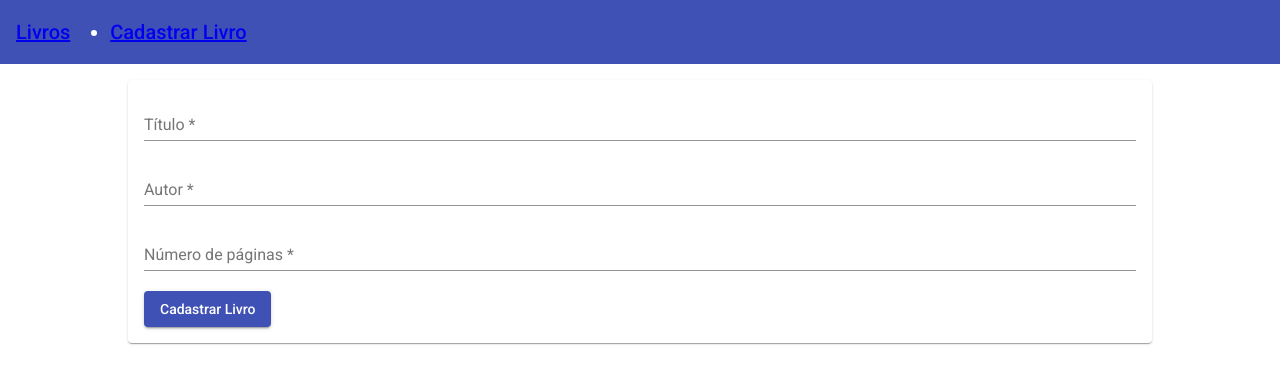
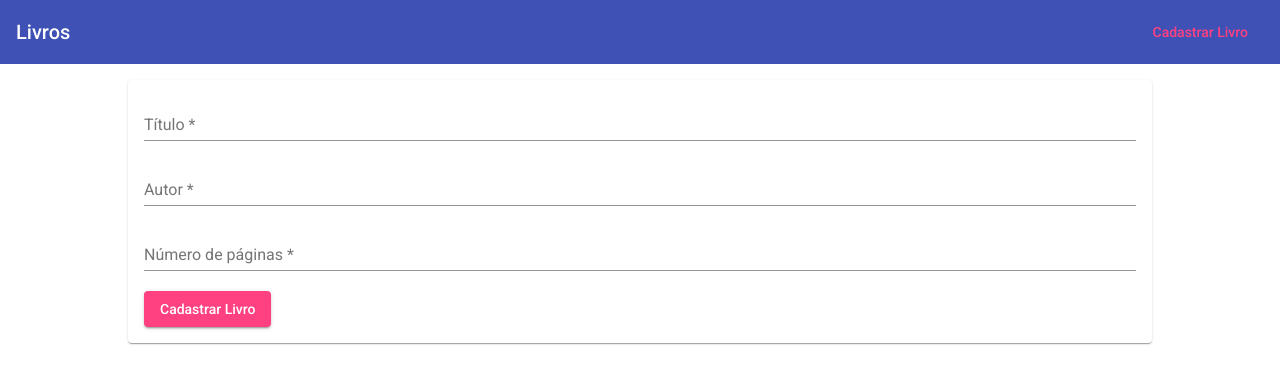
Before and after one commit to DanielScabar/projeto-lp2-t1, an Angular app: page /criar in a window 1280 px wide. Shown: the top 384 px of the page. Built offline with nearby package versions, Linux system fonts and the light colour scheme.

Commit message:
Estilizando Cabecalho

```diff
--- a/src/app/cabecalho/cabecalho.component.css
+++ b/src/app/cabecalho/cabecalho.component.css
@@ -0,0 +1,12 @@
+ul {
+  list-style: none;
+  padding: 0;
+  margin: 0;
+  }
+  a {
+  text-decoration: none;
+  color: white;
+  }
+  .separador{
+    flex: 1;
+    }
--- a/src/app/cabecalho/cabecalho.component.html
+++ b/src/app/cabecalho/cabecalho.component.html
@@ -1,6 +1,11 @@
 <mat-toolbar color="primary">
   <span><a routerLink="/">Livros</a></span>
+  <span class="separador"></span>
   <ul>
-    <li><a routerLink="/criar">Cadastrar Livro</a></li>
+    <li>
+      <a mat-button routerLink="/criar" routerLinkActive="mat-accent"
+        >Cadastrar Livro</a
+      >
+    </li>
   </ul>
 </mat-toolbar>
--- a/src/app/livros/livros-cadastro/livros-cadastro.component.html
+++ b/src/app/livros/livros-cadastro/livros-cadastro.component.html
@@ -38,6 +38,6 @@
         >Digite um número de páginas</mat-error
       >
     </mat-form-field>
-    <button color="primary" mat-raised-button>Cadastrar Livro</button>
+    <button color="accent" mat-raised-button>Cadastrar Livro</button>
   </form>
 </mat-card>
```
